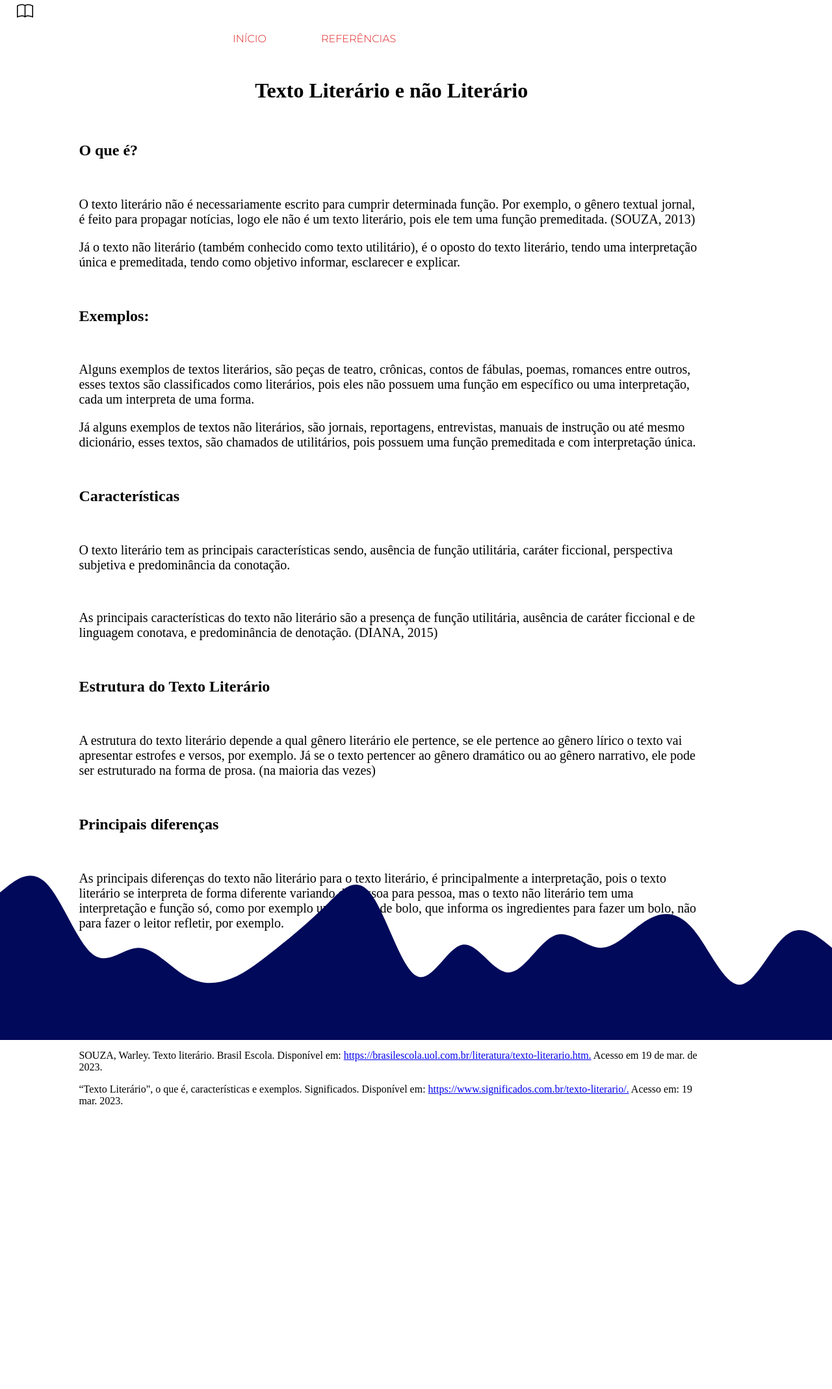
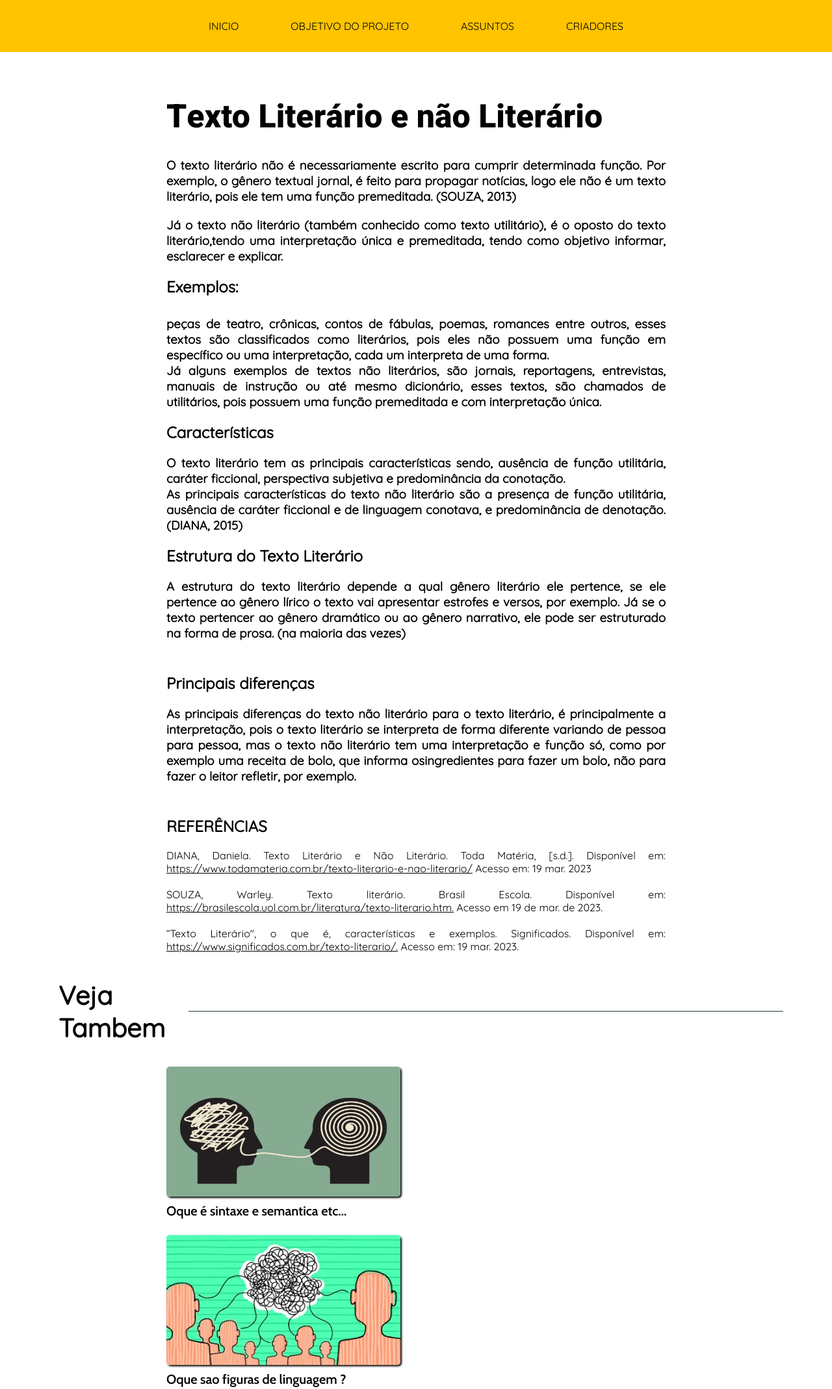
Before and after one commit to rumians/projeto-integrador, a plain HTML site: page Texto-Literário-e-não-Literário.html in a window 1280 px wide. Shown: the top 2137 px of the page at 65% size. Before the commit the page ends 1892 px from the top, so only its background shows below. Drawn offline with nearby package versions, Linux system fonts and the light colour scheme.

Commit message:
correçoese1paginapronta

```diff
--- a/Texto-Literário-e-não-Literário.html
+++ b/Texto-Literário-e-não-Literário.html
@@ -13,89 +13,102 @@
 </head>
 
 <body>
-    <div class="flex">
+    <header id="cabeçalho">
         <div id="menuzin">
-            <svg xmlns="http://www.w3.org/2000/svg" width="25" height="25" fill="currentColor" class="bi bi-book"
-                    viewBox="0 0 16 16">
-                    <path
-                        d="M1 2.828c.885-.37 2.154-.769 3.388-.893 1.33-.134 2.458.063 3.112.752v9.746c-.935-.53-2.12-.603-3.213-.493-1.18.12-2.37.461-3.287.811V2.828zm7.5-.141c.654-.689 1.782-.886 3.112-.752 1.234.124 2.503.523 3.388.893v9.923c-.918-.35-2.107-.692-3.287-.81-1.094-.111-2.278-.039-3.213.492V2.687zM8 1.783C7.015.936 5.587.81 4.287.94c-1.514.153-3.042.672-3.994 1.105A.5.5 0 0 0 0 2.5v11a.5.5 0 0 0 .707.455c.882-.4 2.303-.881 3.68-1.02 1.409-.142 2.59.087 3.223.877a.5.5 0 0 0 .78 0c.633-.79 1.814-1.019 3.222-.877 1.378.139 2.8.62 3.681 1.02A.5.5 0 0 0 16 13.5v-11a.5.5 0 0 0-.293-.455c-.952-.433-2.48-.952-3.994-1.105C10.413.809 8.985.936 8 1.783z" />
-                </svg>
             <ul>
-                <li></li>
-                <li></li>
-                <li></li>
-                <li><a href="index.html">INÍCIO</a></li>
-                <li><a href="#onda">REFERÊNCIAS</a></li>
+                <li><a href="index.html">INICIO</a></li>
+                <li><a href="#parte">OBJETIVO DO PROJETO</a></li>
+                <li><a href="#conteudo">ASSUNTOS</a></li>
+                <li><a href="#rodape">CRIADORES</a></li>
             </ul>
         </div>
+    </header>
+    <main>
+        <div class="conteudo">
+            <h1 class="title">Texto Literário e não Literário</h1>
+            <div class="textos">
+                <h3 class="texto1">O texto literário não é necessariamente escrito para cumprir determinada função. Por
+                    exemplo, o gênero textual jornal, é feito para propagar notícias, logo ele não é um texto literário,
+                    pois ele tem uma função premeditada. (SOUZA, 2013)</h3>
 
+                <h3 class="texto1">Já o texto não literário (também conhecido como texto utilitário), é o oposto do
+                    texto literário,tendo uma interpretação única e premeditada, tendo como objetivo informar,
+                    esclarecer e explicar.</h3>
 
+                <h2 class="title2">Exemplos:</h2>
+
+                <h3 class="texto2"> peças de teatro, crônicas, contos de fábulas, poemas,
+                    romances entre outros, esses textos são classificados como literários, pois eles não possuem uma
+                    função em específico ou uma interpretação, cada um interpreta de uma forma.</h3>
+
+                <h3 class="texto2">Já alguns exemplos de textos não literários, são jornais, reportagens, entrevistas,
+                    manuais de instrução ou até mesmo dicionário, esses textos, são chamados de utilitários, pois
+                    possuem uma função premeditada e com interpretação única.</h3>
+
+                <h2 class="title3">Características</h2>
+
+                <h3>O texto literário tem as principais características sendo, ausência de função utilitária, caráter
+                    ficcional, perspectiva subjetiva e predominância da conotação.</h3>
+
+                <h3>As principais características do texto não literário são a presença de função utilitária, ausência
+                    de caráter ficcional e de linguagem conotava, e predominância de denotação. (DIANA, 2015)</h3>
+
+                <h2 class="title4">Estrutura do Texto Literário</h2>
+
+                <h3 class="texto4">A estrutura do texto literário depende a qual gênero literário ele pertence, se ele
+                    pertence ao gênero lírico o texto vai apresentar estrofes e versos, por exemplo. Já se o texto
+                    pertencer ao gênero dramático ou ao gênero narrativo, ele pode ser estruturado na forma de prosa.
+                    (na maioria das vezes)</h3>
+
+                <h2 class="title4">Principais diferenças</h2>
+
+                <h3 class="texto4">As principais diferenças do texto não literário para o texto literário, é
+                    principalmente a interpretação, pois o texto literário se interpreta de forma diferente variando de
+                    pessoa para pessoa, mas o texto não literário tem uma interpretação e função só, como por exemplo
+                    uma receita de bolo, que informa osingredientes para fazer um bolo, não para fazer o leitor
+                    refletir, por exemplo.</h3>
+
+                <h2 class="title4">REFERÊNCIAS</h2>
+
+                <p class="title4">DIANA, Daniela. Texto Literário e Não Literário. Toda Matéria, [s.d.]. Disponível em:
+                    <a href="https://www.todamateria.com.br/texto-literario-e-nao-literario/"  target="_blank" >https://www.todamateria.com.br/texto-literario-e-nao-literario/</a>
+                    Acesso em: 19 mar. 2023 </p>
+                <p class="title4">SOUZA, Warley. Texto literário. Brasil Escola. Disponível em: <a href="https://brasilescola.uol.com.br/literatura/texto-literario.htm"  target="_blank" >https://brasilescola.uol.com.br/literatura/texto-literario.htm.</a>
+                    Acesso em 19 de mar. de 2023.
+                </p>
+                <p class="title4">“Texto Literário", o que é, características e exemplos. Significados. Disponível em:
+                    <a href="https://www.significados.com.br/texto-literario/%20."  target="_blank" >https://www.significados.com.br/texto-literario/.</a>
+                    Acesso em: 19 mar. 2023.
+                </p>
+
+            </div>
+        </div>
+    </main>
+    <div class="divisoria">
+        <div class="linha-horizontal"></div>
+        <h1>Veja Tambem</h1>
     </div>
-    <div id="body">
-        <h1 class="h1">Texto Literário e não Literário</h1>
-        <br>
-        <h2>O que é?</h2>
-        <br>
-        <p class="p">O texto literário não é necessariamente escrito para cumprir determinada função. Por exemplo, o
-            gênero
-            textual jornal, é feito para propagar notícias, logo ele não é um texto literário, pois ele tem uma função
-            premeditada. (SOUZA, 2013)</p>
-        <p class="p">Já o texto não literário (também conhecido como texto utilitário), é o oposto do texto literário,
-            tendo
-            uma interpretação única e premeditada, tendo como objetivo informar, esclarecer e explicar. </p>
-        <br>
-        <h2>Exemplos:</h2>
-        <br>
-        <p class="p">Alguns exemplos de textos literários, são peças de teatro, crônicas, contos de fábulas, poemas,
-            romances entre outros, esses textos são classificados como literários, pois eles não possuem uma função em
-            específico ou uma interpretação, cada um interpreta de uma forma.</p>
-        <p class="p">Já alguns exemplos de textos não literários, são jornais, reportagens, entrevistas, manuais de
-            instrução ou até mesmo dicionário, esses textos, são chamados de utilitários, pois possuem uma função
-            premeditada e com interpretação única.</p>
-        <br>
-        <h2>Características</h2>
-        <br>
-        <p class="p">O texto literário tem as principais características sendo, ausência de função utilitária, caráter
-            ficcional, perspectiva subjetiva e predominância da conotação.</p>
-        <br>
-        <p class="p">As principais características do texto não literário são a presença de função utilitária, ausência
-            de
-            caráter ficcional e de linguagem conotava, e predominância de denotação. (DIANA, 2015)</p>
-        <br>
-        <h2>Estrutura do Texto Literário</h2>
-        <br>
-        <p class="p">A estrutura do texto literário depende a qual gênero literário ele pertence, se ele pertence ao
-            gênero
-            lírico o texto vai apresentar estrofes e versos, por exemplo. Já se o texto pertencer ao gênero dramático ou
-            ao
-            gênero narrativo, ele pode ser estruturado na forma de prosa. (na maioria das vezes)</p>
-        <br>
-        <h2>Principais diferenças</h2>
-        <br>
-        <p class="p">As principais diferenças do texto não literário para o texto literário, é principalmente a
-            interpretação, pois o texto literário se interpreta de forma diferente variando de pessoa para pessoa, mas o
-            texto não literário tem uma interpretação e função só, como por exemplo uma receita de bolo, que informa os
-            ingredientes para fazer um bolo, não para fazer o leitor refletir, por exemplo.</p>
-        <br>
-        <h3>REFERÊNCIAS</h3>
-        <br>
-        <p class="ref">DIANA, Daniela. Texto Literário e Não Literário. Toda Matéria, [s.d.]. Disponível em: <a
-                href="https://www.todamateria.com.br/texto-literario-e-nao-literario/">https://www.todamateria.com.br/texto-literario-e-nao-literario/</a>
-            Acesso em: 19 mar. 2023 </p>
-        <p class="ref">SOUZA, Warley. Texto literário. Brasil Escola. Disponível em: <a
-                href="https://brasilescola.uol.com.br/literatura/texto-literario.htm">https://brasilescola.uol.com.br/literatura/texto-literario.htm.</a>
-            Acesso em 19 de mar. de 2023.
-        </p>
-        <p class="ref">“Texto Literário", o que é, características e exemplos. Significados. Disponível em: <a
-                href="https://www.significados.com.br/texto-literario/%20.">https://www.significados.com.br/texto-literario/.</a>
-            Acesso em: 19 mar. 2023.
-        </p>
-    </div>
-    <svg id="onda" xmlns="http://www.w3.org/2000/svg" viewBox="0 0 1440 320">
-        <path fill="#00095a" fill-opacity="1"
-            d="M0,64L13.3,53.3C26.7,43,53,21,80,48C106.7,75,133,149,160,170.7C186.7,192,213,160,240,160C266.7,160,293,192,320,208C346.7,224,373,224,400,213.3C426.7,203,453,181,480,160C506.7,139,533,117,560,90.7C586.7,64,613,32,640,64C666.7,96,693,192,720,208C746.7,224,773,160,800,154.7C826.7,149,853,203,880,202.7C906.7,203,933,149,960,138.7C986.7,128,1013,160,1040,160C1066.7,160,1093,128,1120,112C1146.7,96,1173,96,1200,128C1226.7,160,1253,224,1280,224C1306.7,224,1333,160,1360,138.7C1386.7,117,1413,139,1427,149.3L1440,160L1440,320L1426.7,320C1413.3,320,1387,320,1360,320C1333.3,320,1307,320,1280,320C1253.3,320,1227,320,1200,320C1173.3,320,1147,320,1120,320C1093.3,320,1067,320,1040,320C1013.3,320,987,320,960,320C933.3,320,907,320,880,320C853.3,320,827,320,800,320C773.3,320,747,320,720,320C693.3,320,667,320,640,320C613.3,320,587,320,560,320C533.3,320,507,320,480,320C453.3,320,427,320,400,320C373.3,320,347,320,320,320C293.3,320,267,320,240,320C213.3,320,187,320,160,320C133.3,320,107,320,80,320C53.3,320,27,320,13,320L0,320Z">
-        </path>
-    </svg>
+    <section class="mais">
+        <div class="zoom">
+            <a href="Sintaxe-Fonética-Morfologia-Semiologia.html">
+                <img class="imagens-main" src="midia/sintaxe-e-semantica.jpg">
+                <h1>Oque é sintaxe e semantica etc...</h1>
+            </a>
+        </div>
+        <div class="zoom">
+            <a href="figuras-de-linguagem.html">
+                <img class="imagens-main" src="midia/figuras-de-linguagem.webp">
+                <h1>Oque sao figuras de linguagem ?</h1>
+            </a>
+        </div>
+    </section>
+    <footer>
+        <svg id="onda" xmlns="http://www.w3.org/2000/svg" viewBox="0 0 1440 320">
+            <path fill="#00095a" fill-opacity="1" class="onda"
+                d="M0,0L16,21.3C32,43,64,85,96,112C128,139,160,149,192,138.7C224,128,256,96,288,74.7C320,53,352,43,384,74.7C416,107,448,181,480,224C512,267,544,277,576,277.3C608,277,640,267,672,224C704,181,736,107,768,90.7C800,75,832,117,864,149.3C896,181,928,203,960,224C992,245,1024,267,1056,277.3C1088,288,1120,288,1152,250.7C1184,213,1216,139,1248,133.3C1280,128,1312,192,1344,224C1376,256,1408,256,1424,256L1440,256L1440,320L1424,320C1408,320,1376,320,1344,320C1312,320,1280,320,1248,320C1216,320,1184,320,1152,320C1120,320,1088,320,1056,320C1024,320,992,320,960,320C928,320,896,320,864,320C832,320,800,320,768,320C736,320,704,320,672,320C640,320,608,320,576,320C544,320,512,320,480,320C448,320,416,320,384,320C352,320,320,320,288,320C256,320,224,320,192,320C160,320,128,320,96,320C64,320,32,320,16,320L0,320Z">
+            </path>
+        </svg>
+    </footer>
 </body>
 
 </html>
--- a/css/style2.css
+++ b/css/style2.css
@@ -1,4 +1,22 @@
 @import url('https://fonts.googleapis.com/css2?family=Montserrat:wght@300&display=swap');
+@import url('https://fonts.googleapis.com/css2?family=Quicksand&display=swap');
+@import url('https://fonts.googleapis.com/css2?family=Heebo:wght@800&display=swap');
+@import url('https://fonts.googleapis.com/css2?family=Cabin:wght@600&display=swap');
+
+* {
+    padding: 0%;
+    margin: 0%;
+    font-family: 'Quicksand', sans-serif;
+    color: #000000;
+}
+
+:root {
+    --cor-principal: #008BF8;
+    --cor-secundaria: #b15d18;
+    --cor-cinza: rgb(132, 145, 140);
+    --cor-terciaria: #000000;
+    --cor-fundo: #f7f7f7;
+}
 
 .flex {
     display: flex;
@@ -7,42 +25,37 @@
 }
 
 html {
+    font-family: 'Montserrat', sans-serif;
     scroll-behavior: smooth;
 }
 
 #menuzin {
+    height: 10vh;
     width: 100%;
-    padding: 5px 2%;
-    position: fixed;
-    top: 0;
-    left: 0;
-    transition: .5s;
-    z-index: 1;
-    scroll-behavior: smooth;
-    font-family: 'Montserrat', sans-serif;
-}
-
-#menuzin.rolagem {
-    background-color: #FFD60A;
-    color: #000000;
+    background-color: #FFC300;
+    display: flex;
+    align-items: center;
+    justify-content: center;
 }
 
 #menuzin ul {
+    display: flex;
+    align-items: center;
+    justify-content: center;
     list-style-type: none;
 }
 
 #menuzin ul li {
-    display: inline-block;
     margin: 0 40px;
 }
 
 #menuzin ul li a {
-    color: #dd1e1e;
+    color: #000000;
     text-decoration: none;
 }
 
 #menuzin.rolagem a {
-    color: #FE775A;
+    color: #000000;
 }
 
 .h1 {
@@ -62,9 +75,134 @@ html {
     font-size: 125%;
 }
 
-#onda {
-    position: absolute;
-    bottom: -100%;
-    left: 0%;
-    right: 0%;
+.conteudo {
+    display: flex;
+    flex-wrap: wrap;
+    flex-direction: column;
+    align-content: space-around;
+    margin-top: 5%;
+    margin-right: 20%;
+    margin-left: 20%;
 }
+
+.title {
+    font-size: 50px;
+    font-family: 'Heebo', sans-serif;
+    margin-bottom: 5px;
+}
+
+.subtitle {
+    color: var(--cor-cinza);
+    margin-bottom: 10px;
+}
+
+.autor {
+    margin-bottom: 10px;
+}
+
+.textos {
+    text-align: justify;
+}
+
+.texto1 {
+    margin-top: 20px;
+    margin-bottom: 20px;
+}
+
+.title2 {
+    margin-bottom: 30px;
+}
+
+.title3 {
+    margin-top: 20px;
+    margin-bottom: 20px;
+}
+
+.imagenconteudo {
+    width: 600px;
+    margin-left: 4%;
+    margin-top: 10px;
+}
+
+.title4 {
+    margin-top: 20px;
+    margin-bottom: 20px;
+}
+
+.texto4 {
+    margin-bottom: 50px;
+}
+
+
+.linha-horizontal {
+    border-top: 2px solid var(--cor-cinza);
+    width: 100%;
+    margin-right: 75px;
+}
+
+.divisoria {
+    margin-top: 20px;
+    display: flex;
+    align-items: center;
+    flex-direction: row-reverse;
+}
+
+.divisoria h1 {
+    font-family: 'Quicksand', sans-serif;
+    font-size: 40px;
+    margin-left: 90px;
+    margin-right: 15px;
+}
+
+.mais {
+    display: flex;
+    flex-wrap: wrap;
+    margin-left: 20%;
+    margin-right: 20%;
+    margin-top: 20px;
+}
+
+.mais>div {
+    flex: 1 1 400px;
+    margin-top: 15px;
+    margin-bottom: 10px;
+}
+
+.mais h1 {
+    font-family: 'Cabin', sans-serif;
+    font-size: 20px;
+    margin-top: 10px;
+}
+
+.mais a {
+    text-decoration: none;
+}
+
+.imagens-main {
+    border-radius: 5px;
+    width: 360px;
+    height: 200px;
+    display: block;
+    box-shadow: 2px 2px 3px var(--cor-terciaria);
+}
+
+.mais p {
+    font-family: 'Quicksand', sans-serif;
+    max-width: 360px;
+}
+
+.zoom:hover img {
+    transform: scale(1.1);
+    transform-origin: center;
+}
+
+.zoom img {
+    display: block;
+    transition: transform 0.3s ease-in-out;
+}
+
+.onda {
+    width: 100%;
+    height: 100%;
+    bottom: -1vh;
+}
```
Also changed, not shown: Variação-Linguística.html (+0 -21 lines), css/style.css (+7 -28 lines), index.html (+22 -55 lines).
